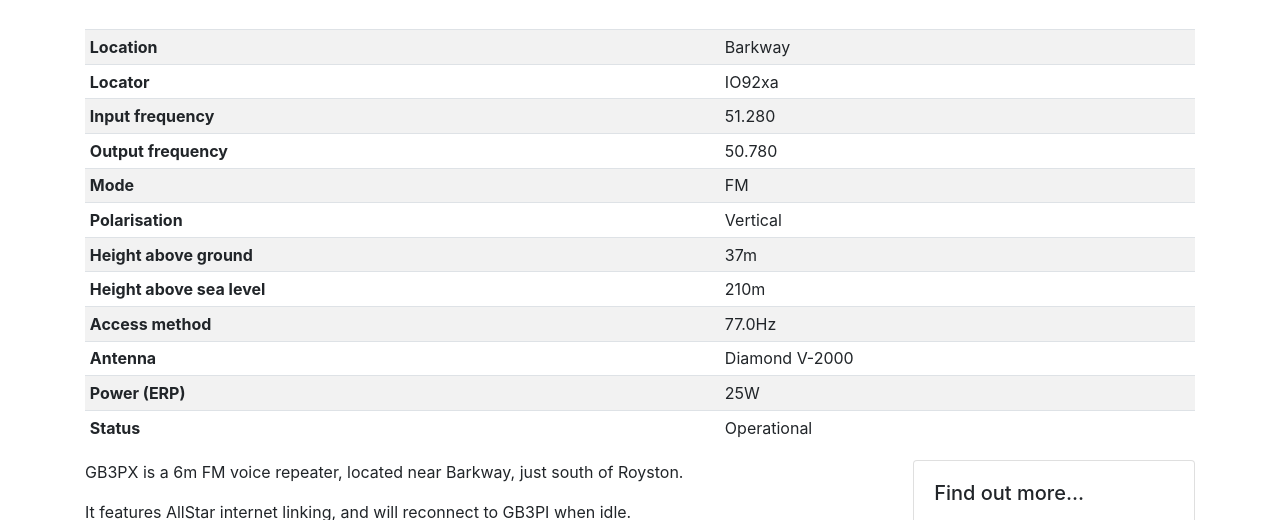
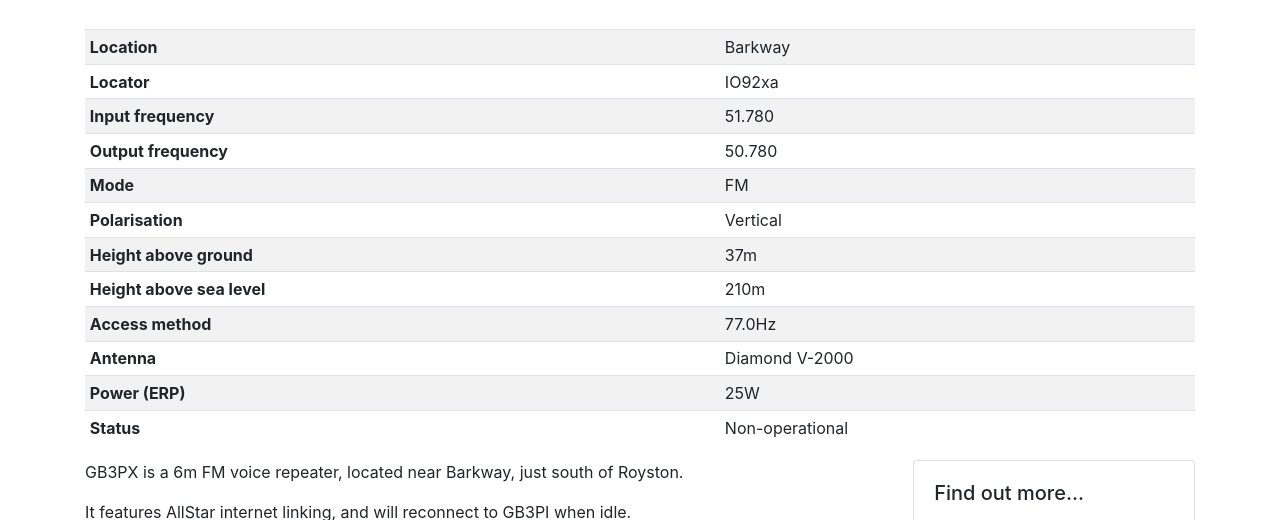
Before and after one commit to cambs-repeaters/cambridgerepeaters.net, a Jekyll site: the page built from _repeaters/gb3px.md, in a window 1280 px wide, cut to the strip 287-807 px from the top of the page. Built offline with Jekyll 4.4.1, drawn with Linux system fonts in a browser that asks for light colours; some of the changed text lies outside the part shown.

Commit message:
Update gb3px.md
Mark GB3PX as non-operational for frequency change, and update input frequency.

```diff
--- a/_repeaters/gb3px.md
+++ b/_repeaters/gb3px.md
@@ -6,10 +6,10 @@ mode: FM
 location: Barkway
 locator: IO92xa
 tx: "50.780"
-rx: "51.280"
+rx: "51.780"
 access: 77.0Hz
 polarisation: Vertical
-status: Operational
+status: Non-operational
 agl: 37m
 asl: 210m
 antenna: Diamond V-2000
```
Also changed, not shown: other parts of _repeaters/gb3px.md (+2 -0 lines).
